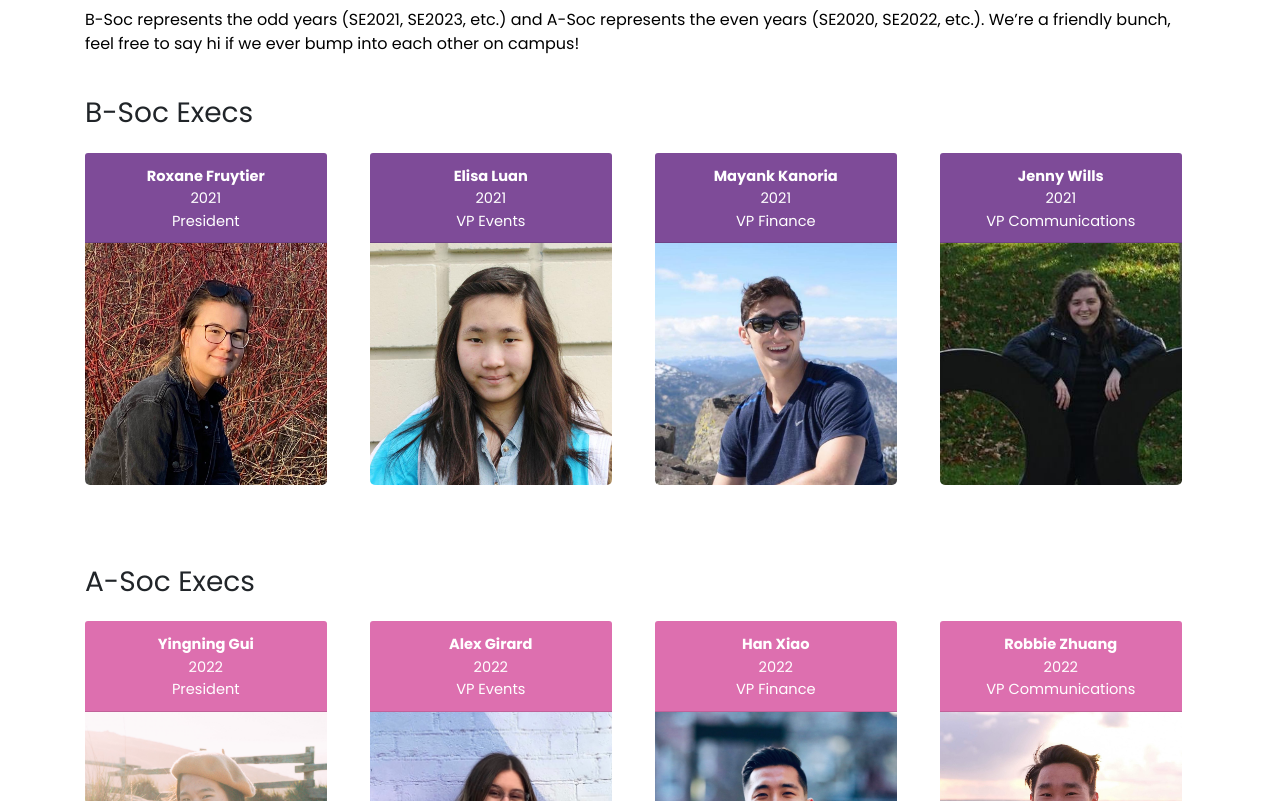
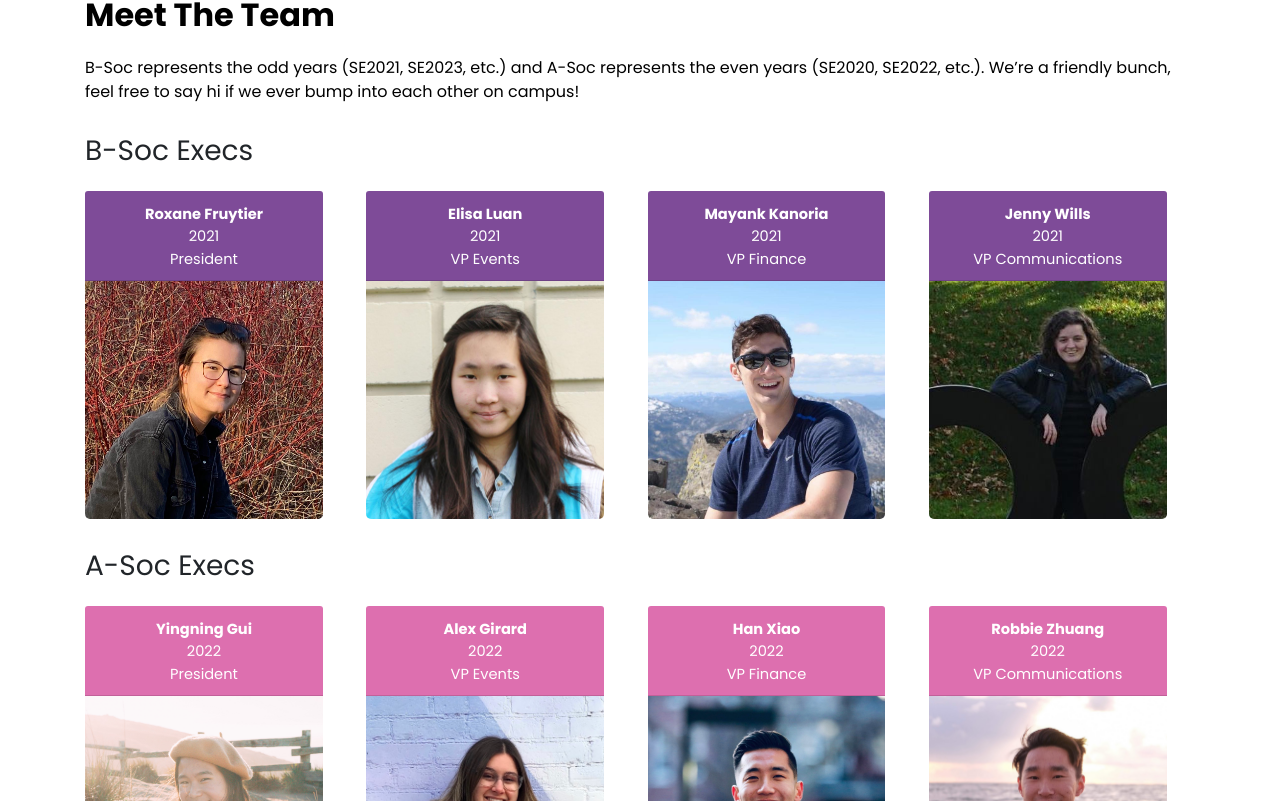
Before and after one commit to SESoc/public-website, a React (Create React App) app: page /about in a window 1280 px wide. Shown: the part 359-1160 px from the top of the page. Built offline with nearby package versions, Linux system fonts and the light colour scheme; no server answers.

Commit message:
Update spacing

```diff
--- a/src/components/styles/ProfilePhotoGroup.scss
+++ b/src/components/styles/ProfilePhotoGroup.scss
@@ -1,7 +1,6 @@
 @import "../../styles/colors";
 .society-profiles {
-    margin-top: 40px;
-    margin-bottom: 80px;
+    margin-top: 30px;
 }
 
 .card-img {
--- a/src/containers/About.jsx
+++ b/src/containers/About.jsx
@@ -21,11 +21,13 @@ class About extends Component {
           you with someone to chat over coffee. We highlight the cool stuff that
           everyone in SE is up to by producing our podcast, Sessions by SE.
         </p>
+        <Container className="mt-5 pl-0">
           <h1>Meet The Team</h1>
           <p>
             B-Soc represents the odd years (SE2021, SE2023, etc.) and A-Soc
             represents the even years (SE2020, SE2022, etc.). We’re a friendly
-          bunch, feel free to say hi if we ever bump into each other on campus!
+            bunch, feel free to say hi if we ever bump into each other on
+            campus!
           </p>
           <ProfilePhotoGroup
             soc={"B-Soc"}
@@ -55,6 +57,7 @@ class About extends Component {
                 position: "VP Communications",
               },
             ]}
+            reps={[]}
             color={"var(--color-eng)"}
           />
           <ProfilePhotoGroup
@@ -85,8 +88,10 @@ class About extends Component {
                 position: "VP Communications",
               },
             ]}
+            reps={[]}
             color={"var(--color-math)"}
           />
+        </Container>
       </Container>
     );
   }
```
Lines whose indentation alone changed are shown as unchanged.
